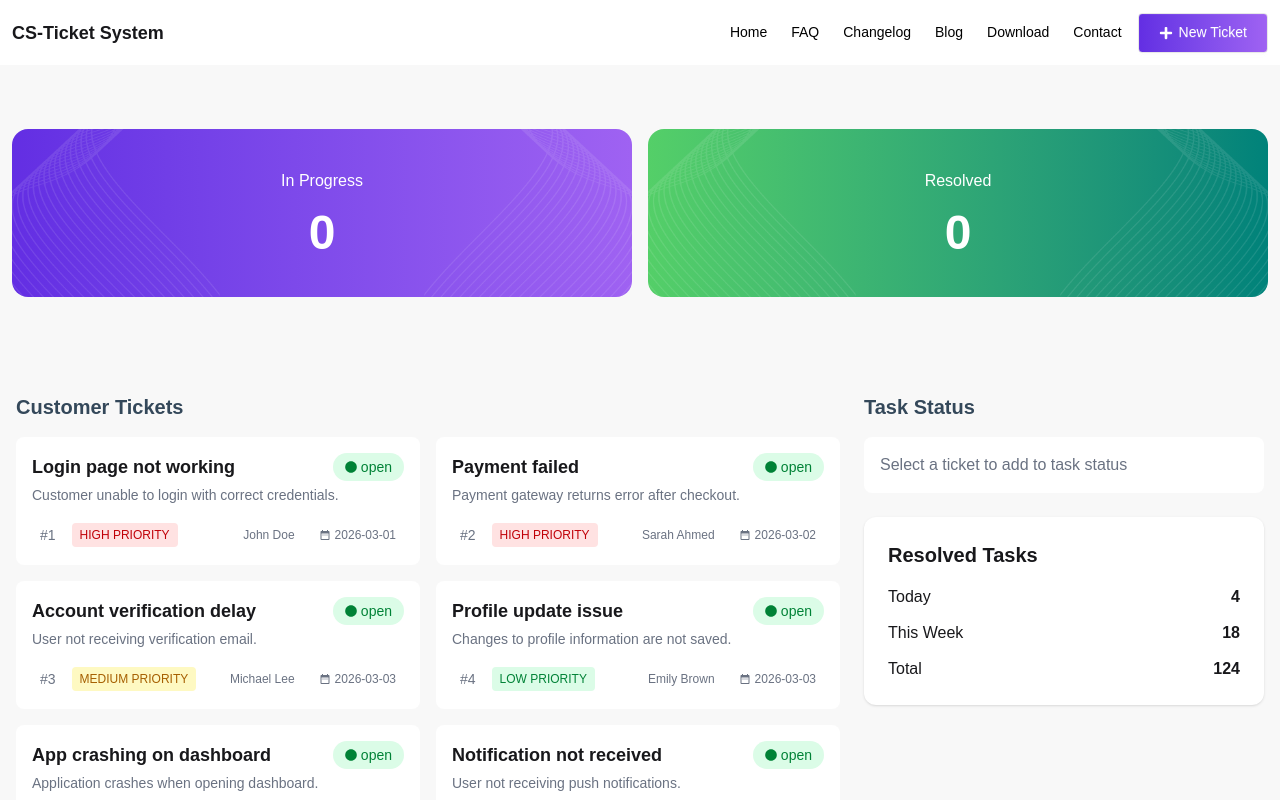
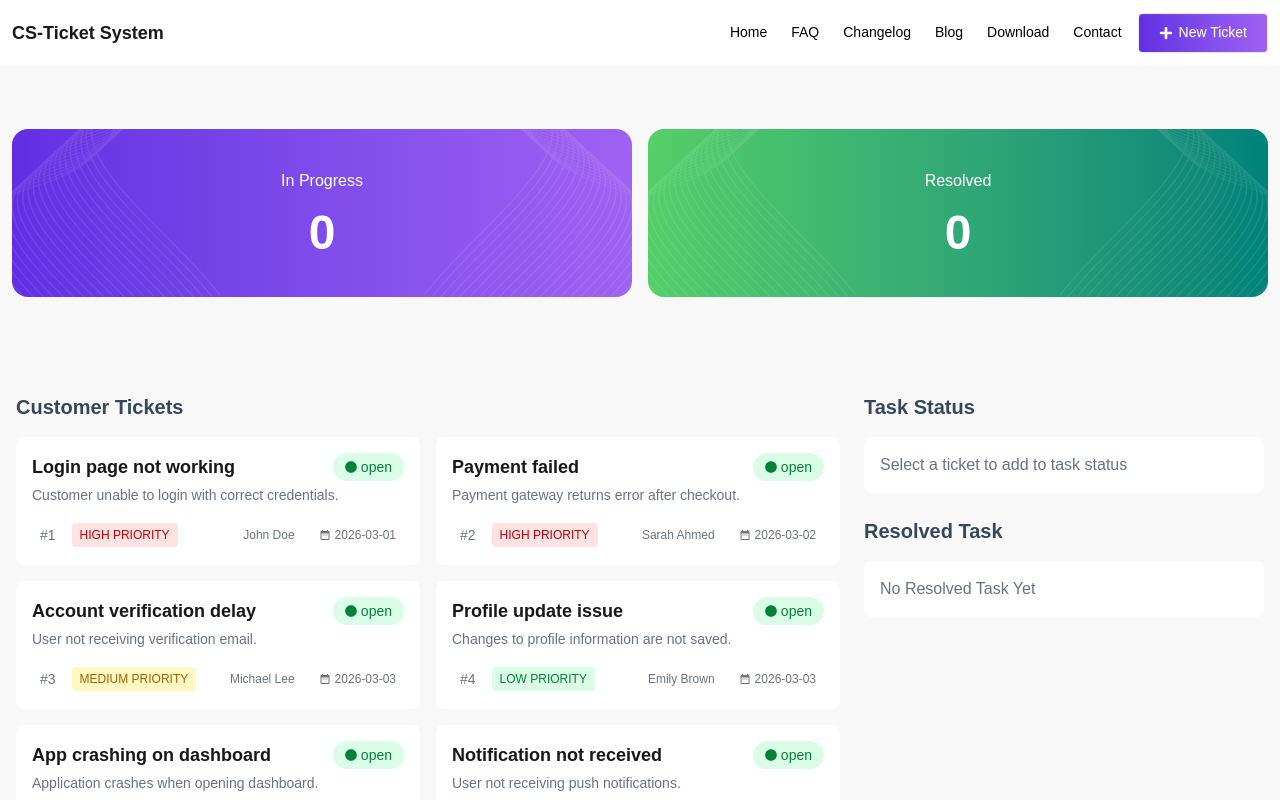
Before and after one commit to nizs/cs_ticketing_system, a React (Vite) app: page / in a window 1280 px wide. Shown: the top 800 px of the page. Built offline with nearby package versions, Linux system fonts and the light colour scheme.

Commit message:
resolved task done

```diff
--- a/src/App.jsx
+++ b/src/App.jsx
@@ -10,6 +10,7 @@ function App() {
 
   const [tickets, setTickets] = useState([]);
   const [inProgressTickets, setInProgressTickets] = useState([]);
+  const [resolvedTickets, setResolvedTickets] = useState([]);
 
   // load tickets from public JSON
   const loadTickets = async () => {
@@ -64,6 +65,38 @@ function App() {
     }
   };
 
+  // =============================
+  // Complete Ticket Handler
+  // =============================
+  const handleCompleteTicket = (completedTicket) => {
+
+    // remove from inProgress
+    const remainingTickets = inProgressTickets.filter(
+      ticket => ticket.id !== completedTicket.id
+    );
+
+    setInProgressTickets(remainingTickets);
+
+    // add to resolved list
+    setResolvedTickets([completedTicket, ...resolvedTickets]);
+
+    // change ticket status back to open
+    const updatedTickets = tickets.map(ticket =>
+      ticket.id === completedTicket.id
+        ? { ...ticket, status: "open" }
+        : ticket
+    );
+
+    setTickets(updatedTickets);
+
+    // toast message
+    toast.success(
+      <span>
+        <span className="font-bold">{completedTicket.title}</span> resolved successfully
+      </span>
+    );
+  };
+
   return (
     <>
       <ToastContainer />
@@ -72,6 +105,7 @@ function App() {
       {/* Banner */}
       <Banner
         inProgressCount={inProgressTickets}
+        resolvedTickets={resolvedTickets}
         resolvedCount={0}
       />
 
@@ -89,8 +123,12 @@ function App() {
 
           {/* Right Column */}
           <div className="flex flex-col gap-6">
-            <TaskStatus tickets={inProgressTickets} />
-            <ResolvedTasks />
+            <TaskStatus
+              tickets={inProgressTickets}
+              handleCompleteTicket={handleCompleteTicket} />
+            <ResolvedTasks
+              resolveds={resolvedTickets}
+            />
           </div>
 
         </div>
--- a/src/Components/Banner.jsx
+++ b/src/Components/Banner.jsx
@@ -1,7 +1,7 @@
 import React from 'react';
 import vector1 from '../assets/vector1.png';
 import vector2 from '../assets/vector2.png';
-const Banner = ({inProgressCount}) => {
+const Banner = ({inProgressCount, resolvedTickets}) => {
     return (
         <div className=" bg-base-200 py-12 md:px-3">
             <div className='max-w-7xl mx-auto'>
@@ -44,7 +44,7 @@ const Banner = ({inProgressCount}) => {
 
                         {/* Content */}
                         <p>Resolved</p>
-                        <h2 className="font-bold text-5xl">0</h2>
+                        <h2 className="font-bold text-5xl">{resolvedTickets.length}</h2>
                     </div>
                 </div>
             </div>
--- a/src/Components/ResolvedTasks.jsx
+++ b/src/Components/ResolvedTasks.jsx
@@ -1,32 +1,27 @@
-const ResolvedTasks = () => {
+const ResolvedTasks = ({ resolveds }) => {
+  if (resolveds.length === 0) {
     return (
-      <div className="bg-white p-6 rounded-xl shadow">
-
-        <h2 className="text-xl font-semibold mb-4">
-          Resolved Tasks
-        </h2>
-
-        <div className="space-y-3">
-
-          <div className="flex justify-between">
-            <span>Today</span>
-            <span className="font-semibold">4</span>
-          </div>
-
-          <div className="flex justify-between">
-            <span>This Week</span>
-            <span className="font-semibold">18</span>
-          </div>
-
-          <div className="flex justify-between">
-            <span>Total</span>
-            <span className="font-semibold">124</span>
-          </div>
-
+      <div>
+        <h2 className="text-xl mb-4 font-bold text-[#34485A]">Resolved Task</h2>
+        <div className="p-4 rounded-lg bg-white hover:shadow-md transition">
+          <p className="text-gray-500">No Resolved Task Yet</p>
         </div>
-
       </div>
     );
-  };
+  }
+  return (
+    <div>
+      <h2 className="text-xl mb-4 font-bold text-[#34485A]">Resolved Task</h2>
+      <div className="flex flex-col gap4 bg-base-200 gap-6">
+        {resolveds.map(resolved => <div
+          key={resolved.id}
+          className=" p-4 rounded-lg bg-[#E0E7FF] hover:shadow-md transition"
+        >
+          <h3 className="font-semibold">{resolved.title}</h3>
+        </div>)}
+      </div>
+    </div>
+  );
+};
 
-  export default ResolvedTasks;
+export default ResolvedTasks;
--- a/src/Components/TaskStatus.jsx
+++ b/src/Components/TaskStatus.jsx
@@ -1,6 +1,6 @@
 
 
-const TaskStatus = ({ tickets }) => {
+const TaskStatus = ({ tickets, handleCompleteTicket }) => {
     if (tickets.length === 0) {
         return (
             <div>
@@ -20,7 +20,7 @@ const TaskStatus = ({ tickets }) => {
                     className=" p-4 rounded-lg bg-white hover:shadow-md transition"
                 >
                     <h3 className="font-semibold">{ticket.title}</h3>
-                    <button className="w-full bg-[#02A53B] text-lg mt-4 text-white btn btn-xs sm:btn-sm md:btn-md">Complete</button>
+                    <button onClick={() => handleCompleteTicket(ticket)} className="w-full bg-[#02A53B] text-lg mt-4 text-white btn btn-xs sm:btn-sm md:btn-md">Complete</button>
                 </div>)}
             </div>
         </div>
```
